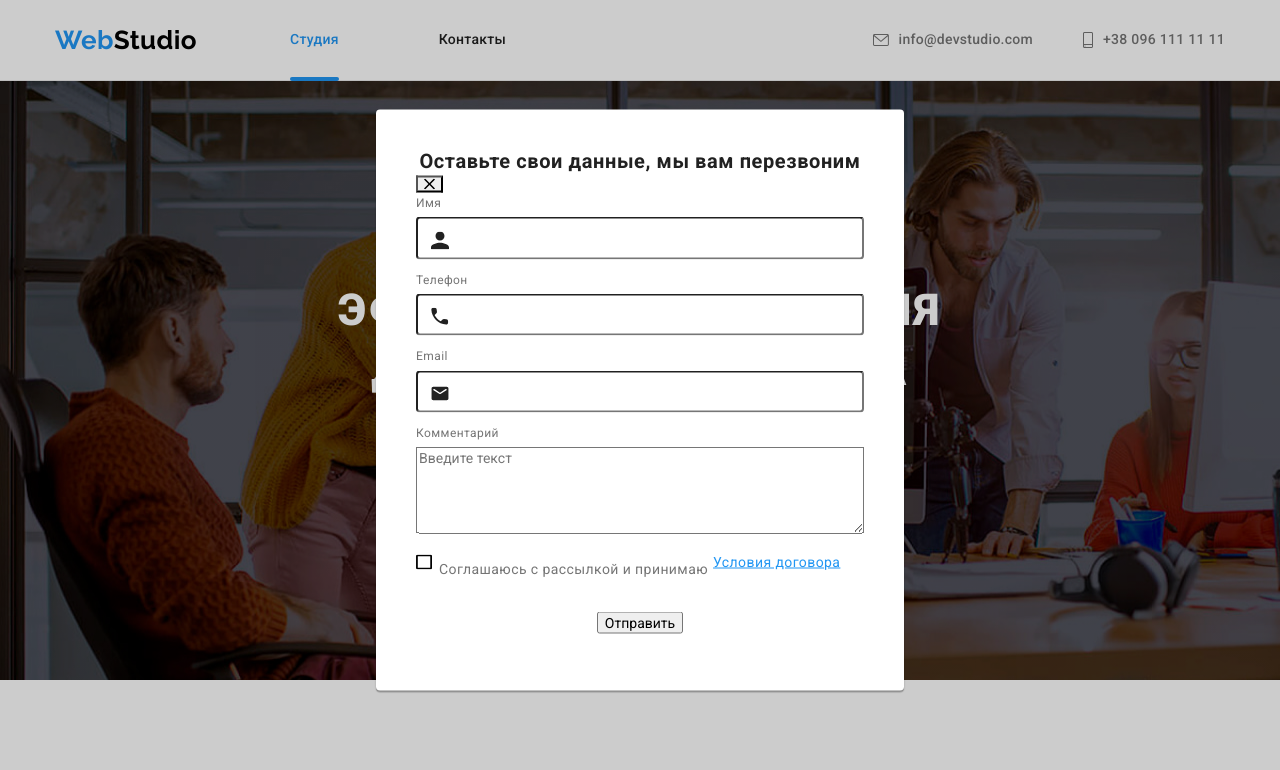
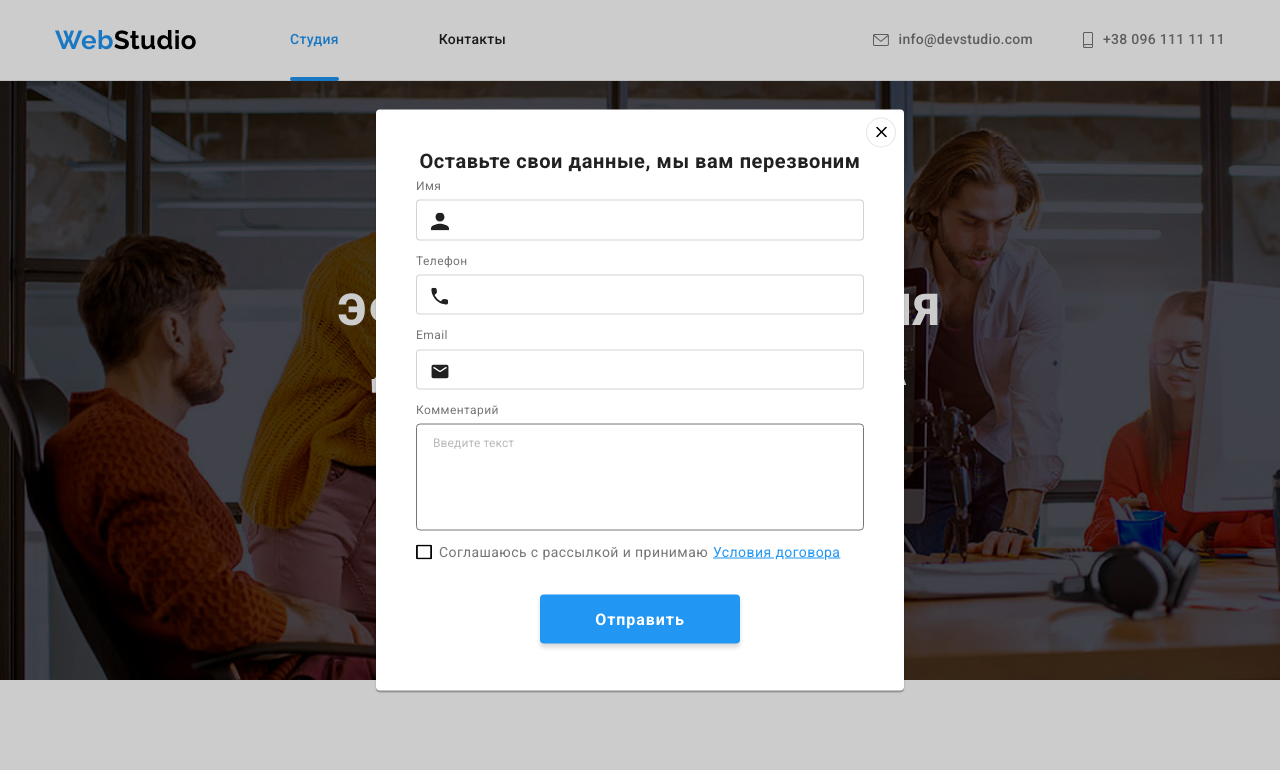
Before and after one commit to Tisotti/goit-markup-hw-06, a plain HTML site: page portfolio.html in a window 1280 px wide. Both pictures are taken after a click on the button "Заказать услугу". Shown: the top 770 px of the page. Drawn offline with nearby package versions, Linux system fonts and the light colour scheme.

Commit message:
final
🫀

```diff
--- a/css/styles.css
+++ b/css/styles.css
@@ -263,8 +263,7 @@ FFFFFF навигация ;*/
 .hero-btn:focus {
   background-color: #188ce8;
 }
-
-@import "../utils/flex-placeholder";
+ /* модальное окно */
 
 .backdrobe {
   position: fixed;
@@ -320,19 +319,27 @@ FFFFFF навигация ;*/
 }
 
 .modal__btn__close {
-  display: flex;
-  align-items: center;
-  justify-content: center;
-  background-position: center;
+      position: absolute;
+      right: 8px;
+      top: 8px;
+      width: 30px;
+      height: 30px;
+      border-radius: 50%;
+      border: 1px solid rgba(0, 0, 0, 0.1);
+      box-sizing: border-box;
+      background-color: var(--primary-white-color);
+      cursor: pointer;
 }
 
 .modal__icon__btn-close {
-  width: 11px;
-  height: 11px;
+      width: 11px;
+      height: 11px;
+      fill: #000000;
+      transition: fill 250ms var(--cubic);
+}
 
-  fill: #000000;
-
-  transition: fill 250ms var(--cubic);
+.modal__btn__close:hover .modal__icon__btn-close {
+    fill: var(--accent-color);
 }
 
 .modal__form {
@@ -374,7 +381,7 @@ FFFFFF навигация ;*/
 
   padding-left: 42px;
 
-  border: 1px solid (rgba(33, 33, 33, 0.2));
+  border: 1px solid rgba(33, 33, 33, 0.2);
   box-sizing: border-box;
   border-radius: 4px;
 
@@ -389,6 +396,7 @@ FFFFFF навигация ;*/
 }
 
 .modal__input {
+
   cursor: pointer;
 }
 
@@ -486,11 +494,29 @@ FFFFFF навигация ;*/
 
 .modal__agreement {
   margin-bottom: 0;
+  margin-top: 0;
 }
 
 .modal__link {
   margin-left: 5px;
   color: var(--accent-color);
+}
+
+.modal__btn__submit {
+  padding: 10px 32px;
+  color: var(--primary-white-color);
+  background-color: var(--accent-color);
+  box-shadow: 0px 4px 4px rgb(0 0 0 / 15%);
+  min-width: 200px;
+  text-align: center;
+  transition: background-color 250ms var(--cubic);
+        font-weight: 700;
+        font-size: 16px;
+        line-height: 1.85;
+        letter-spacing: 0.06em;
+        border-radius: 4px;
+        border: none;
+        cursor: pointer;
 }
 
 .modal__input,
--- a/portfolio.html
+++ b/portfolio.html
@@ -123,7 +123,7 @@
               <div class="modal__field">
                 <label class="modal__lable" for="comment">Комментарий</label>
                 <textarea
-                  class="comment"
+                  class="modal__comment"
                   name="feedback"
                   rows="5"
                   placeholder="Введите текст"
@@ -131,7 +131,7 @@
                 ></textarea>
               </div>
 
-              <label class="modal__lable checkbox__lable">
+              <label class="checkbox__lable">
                 <input
                   class="modal__checkbox-input"
                   type="checkbox"
```
